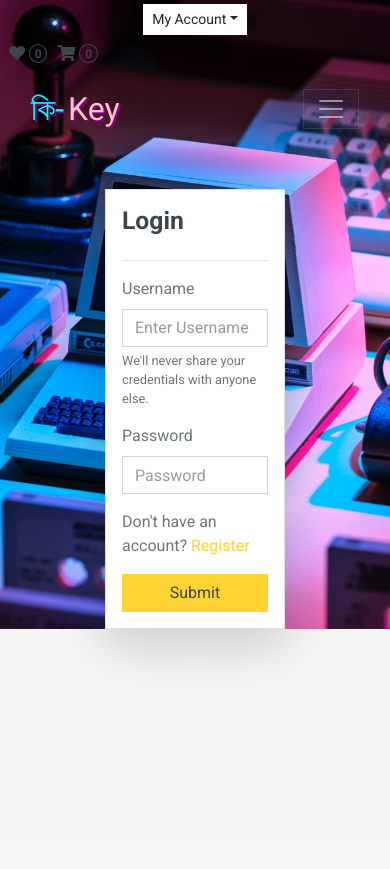
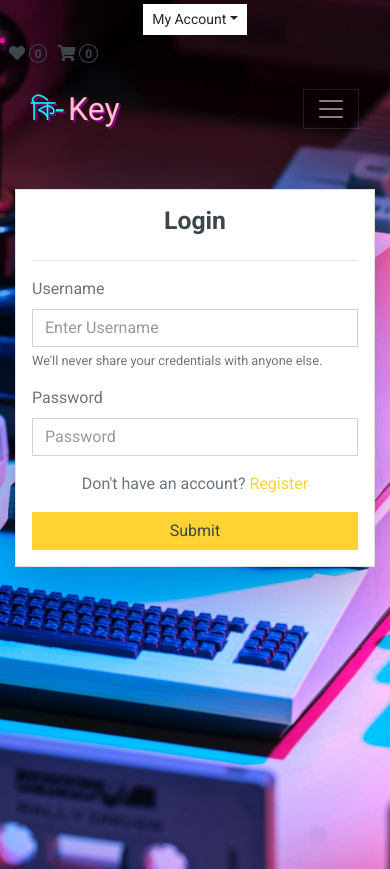
Before and after one commit to ahanaftanvir40/Ki-Key-ECommerce, a Django app: page /login/ in a window 390 px wide. Shown: the top 869 px of the page. Before the commit the page ends 663 px from the top, so only its background shows below. Run offline with Django 5.2, Linux system fonts and the light colour scheme; some libraries are stand-ins or nearby versions.

Commit message:
made everything responsive

```diff
--- a/ecommerce_core/ecomapp/templates/ecomapp/login.html
+++ b/ecommerce_core/ecomapp/templates/ecomapp/login.html
@@ -1,18 +1,16 @@
 {% extends 'ecomapp/base.html' %}
 {% block body %}
 <div class="container mt-5">
-    <form class="col-6 mx-auto card p-3 shadow-lg" method="POST" enctype="multipart/form-data">
+    <form class="col-md-6 col-sm-10 col-xs-12 mx-auto card p-3 shadow-lg" method="POST" enctype="multipart/form-data">
         {% csrf_token %}
-        <h2>Login</h2>
+        <h2 class="text-center">Login</h2>
         <hr>
         {% if messages %}
-        {{ message.tags }}
-        <div class="alert alert-primary" role="alert">
-            {% for message in messages %}
-            {{ message }}
-            {% endfor %}
-
-        </div>
+            <div class="alert alert-primary" role="alert">
+                {% for message in messages %}
+                    {{ message }}
+                {% endfor %}
+            </div>
         {% endif %}
 
         <div class="form-group">
@@ -27,8 +25,12 @@
             <input type="password" class="form-control" name="password" id="exampleInputPassword1"
                 placeholder="Password">
         </div>
-        <p>Don't have an account? <a href="{% url 'ecom:register' %}">Register</a> </p>
-        <button type="submit" class="btn btn-primary">Submit</button>
+        <p class="text-center">Don't have an account? <a href="{% url 'ecom:register' %}">Register</a> </p>
+        <button type="submit" class="btn btn-primary btn-block">Submit</button>
     </form>
+</br></br></br></br></br></br></br>
+</br></br></br></br></br>
+</br></br></br>
 </div>
+
 {% endblock %}
```
Also changed, not shown: ecommerce_core/ecomapp/templates/ecomapp/register.html (+10 -11 lines).
